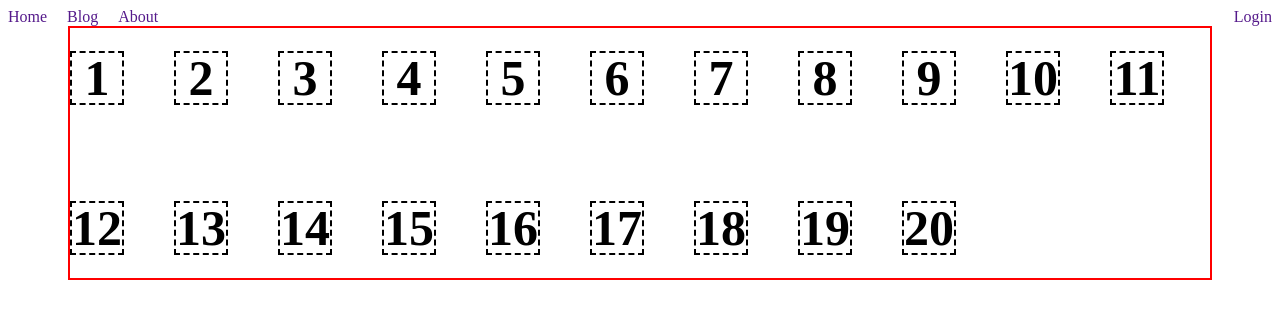
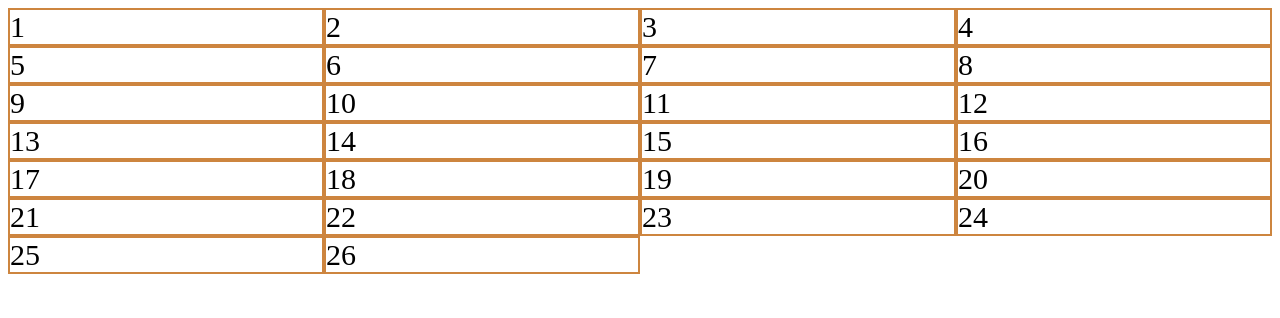
Before and after one commit to yashakib-dev/flex-grid, a plain HTML site: page grid.html in a window 1280 px wide. Drawn offline with Linux system fonts and the light colour scheme.

Commit message:
grid-template-columns: repeat func applies

```diff
--- /dev/null
+++ b/grid.css
@@ -0,0 +1,13 @@
+.container{
+    display: grid;
+    grid-template-columns: repeat(3, 200px);
+     grid-template-columns: repeat(4, 1fr);  /*This code override the previous code */
+    justify-content: center;
+
+
+
+}
+.box{
+    font-size: 30px;
+    border: 2px solid peru;
+}
--- a/index.html
+++ b/grid.html
@@ -1,29 +1,13 @@
 <!DOCTYPE html>
 <html lang="en">
-
 <head>
     <meta charset="UTF-8">
     <meta name="viewport" content="width=device-width, initial-scale=1.0">
-    <title>Practice On Grid</title>
-    <link rel="stylesheet" href="style.css">
+    <title>Grid</title>
+    <link rel="stylesheet" href="grid.css">
 </head>
-
 <body>
-    <main id="main">
-        <header>
-            <nav>
-                <div id="hba">
-                    <a href="">Home</a>
-                    <a href="">Blog</a>
-                    <a href="">About</a>
-
-                </div>
-                <div id="ln">
-                    <a href="">Login</a>
-                </div>
-
-            </nav>
-        </header>
+    <main>
         <div class="container">
             <div class="box">1</div>
             <div class="box">2</div>
@@ -45,8 +29,13 @@
             <div class="box">18</div>
             <div class="box">19</div>
             <div class="box">20</div>
+            <div class="box">21</div>
+            <div class="box">22</div>
+            <div class="box">23</div>
+            <div class="box">24</div>
+            <div class="box">25</div>
+            <div class="box">26</div>
         </div>
     </main>
 </body>
-
 </html>
```
